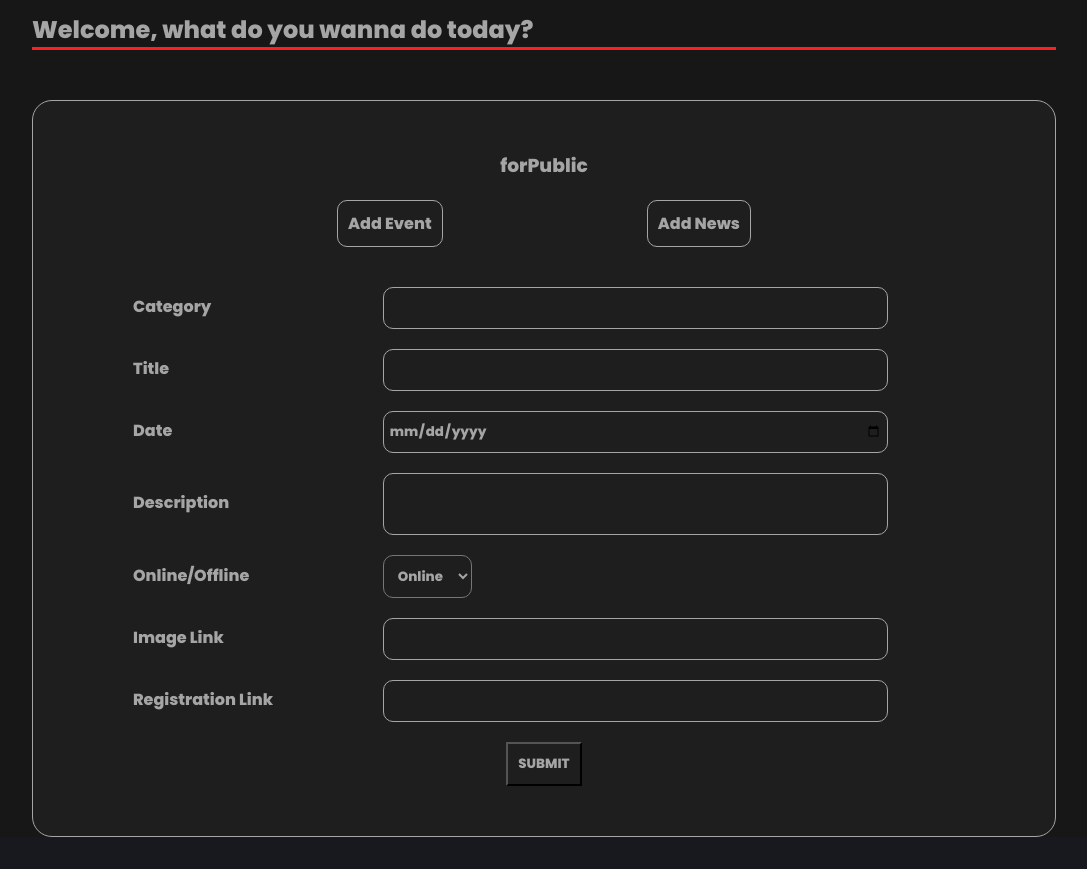
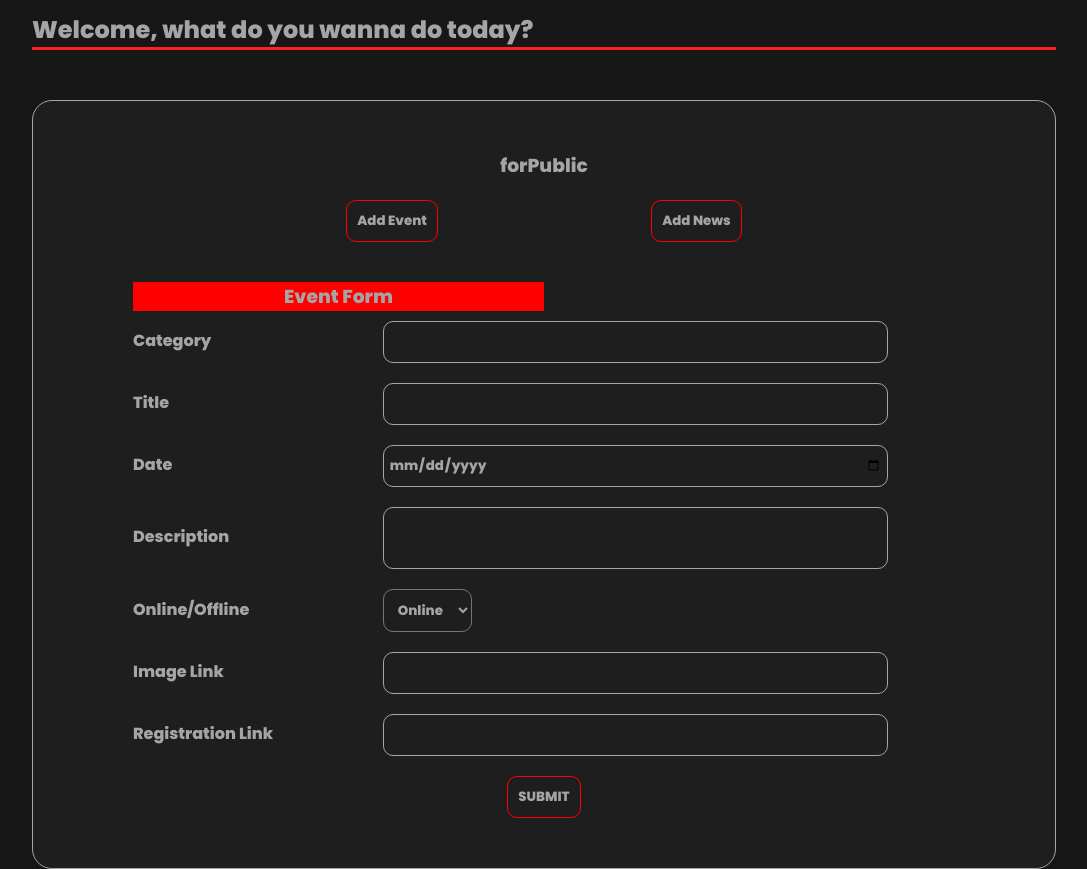
Before and after one commit to garrychrstn/hmptk, a Django app: page /db in a window 1280 px wide. Shown: the part 136-1005 px from the top of the page, without its empty margins (96-1183 px from the left). Before the commit the page ends 973 px from the top, so only its background shows below. Run offline with Django 4.2, Linux system fonts and the light colour scheme.

Commit message:
v2.5 add news model and forms

```diff
--- a/main/forms.py
+++ b/main/forms.py
@@ -55,3 +55,10 @@ class addEvent(forms.Form):
         label='Registration Link',
         max_length=100
     )
+
+class addNews(forms.Form):
+    img = forms.CharField(max_length=200, label='Image Link')
+    title = forms.CharField(max_length=200, label='Title')
+    topic = forms.CharField(max_length=200, label='Topic')
+    desc = forms.CharField(max_length=200, label='Description')
+    art = forms.CharField(max_length=200, label='Article')
--- a/main/static/css/db.css
+++ b/main/static/css/db.css
@@ -62,6 +62,19 @@ header .nav {
     margin-top: 20px;
     margin-bottom: 40px;
 }
+.option button {
+    background: #1e1e1e;
+    color: #a5a5a5;
+    padding: 10px;
+    box-shadow: none;
+    padding: 10px;
+    border:1px solid red;
+    cursor: pointer;
+    border-radius: 10px;
+}
+.option button:hover {
+    box-shadow: 1px 1px red;
+}
 .option h4 {
     border: 1px solid #a5a5a5;
     padding: 10px;
@@ -93,22 +106,27 @@ header .nav {
     padding: 10px;
     border-radius: 10px;
 }
-button {
+#submit {
     display: block;
     margin: auto;
     background: #1e1e1e;
     color: #a5a5a5;
     padding: 10px;
     box-shadow: none;
+    padding: 10px;
+    border:1px solid red;
     cursor: pointer;
+    border-radius: 10px;
 }
-/* .form-field label {
-    display: inline-block;
-    vertical-align: top;
+#eve {
+    display: block;
 }
-.form-field input,
-.form-field select,
-.form-field textarea {
-    display: inline-block;
-    vertical-align: top;
-} */
+#news {
+    display: none;
+}
+.form-field h3 {
+    margin-bottom: 10px;
+    text-align: left;
+    width: 50%;
+    background: red;
+}
--- /dev/null
+++ b/main/static/js/db.js
@@ -0,0 +1,8 @@
+function addEve() {
+    document.getElementById("news").style.display = "none";
+    document.getElementById("eve").style.display = "block";
+}
+function addNews() {
+    document.getElementById("eve").style.display = "none";
+    document.getElementById("news").style.display = "block";
+}
--- a/main/templates/db.html
+++ b/main/templates/db.html
@@ -3,6 +3,7 @@
 
 {% block style %}
     <link rel=stylesheet type='text/css' href={% static 'css/db.css' %}>
+    <script src="{% static 'js/db.js' %}" async></script>
 {% endblock %}
 {% block content %}
     <div class='container'>
@@ -10,11 +11,12 @@
         <div id='form'>
             <h3>forPublic</h3>
             <div class='option'>
-                <h4>Add Event</h4>
-                <h4>Add News</h4>
+                <button onClick="addEve()">Add Event</button>
+                <button onClick="addNews()">Add News</button>
             </div>
             <div class='form-field'>
-                <form method='POST' action=''>
+                <form id='eve' method='POST' action=''>
+                    <h3>Event Form</h3>
                     {% csrf_token %}
                     <div class='inf'>
                         <label for="{{ eventF.cat.id_for_label }}">Category</label>
@@ -44,7 +46,40 @@
                         <label for="{{ eventF.link.id_for_label }}">Registration Link</label>
                         {{ eventF.link }}
                     </div>
-                    <button type='submit' name='upload'>SUBMIT</button>
+                    <button id='submit' type='submit' name='upload'>SUBMIT</button>
+                </form>
+                <form id='news' method='POST' action=''>
+                    <h3>News Form</h3>
+                    {% csrf_token %}
+                    <div class='inf'>
+                        <label for="{{ eventF.cat.id_for_label }}">Category</label>
+                        {{ eventF.cat }}
+                    </div>
+                    <div class='inf'>
+                        <label for="{{ eventF.title.id_for_label }}">Title</label>
+                        {{ eventF.title }}
+                    </div>
+                    <div class='inf'>
+                        <label for="{{ eventF.date.id_for_label }}">Date</label>
+                        {{ eventF.date }}
+                    </div>
+                    <div class='inf' id='desc'>
+                        <label for="{{ eventF.desc.id_for_label }}">Description</label>
+                        {{ eventF.desc }}
+                    </div>
+                    <div class='inf'>
+                        <label for="{{ eventF.line.id_for_label }}">Online/Offline</label>
+                        {{ eventF.line }}
+                    </div>
+                    <div class='inf'>
+                        <label for="{{ eventF.img.id_for_label }}">Image Link</label>
+                        {{ eventF.img }}
+                    </div>
+                    <div class='inf'>
+                        <label for="{{ eventF.link.id_for_label }}">Registration Link</label>
+                        {{ eventF.link }}
+                    </div>
+                    <button id='submit' type='submit' name='upload'>SUBMIT</button>
                 </form>
             </div>
     </div>
```
Also changed, not shown: main/models.py (+9 -0 lines).
